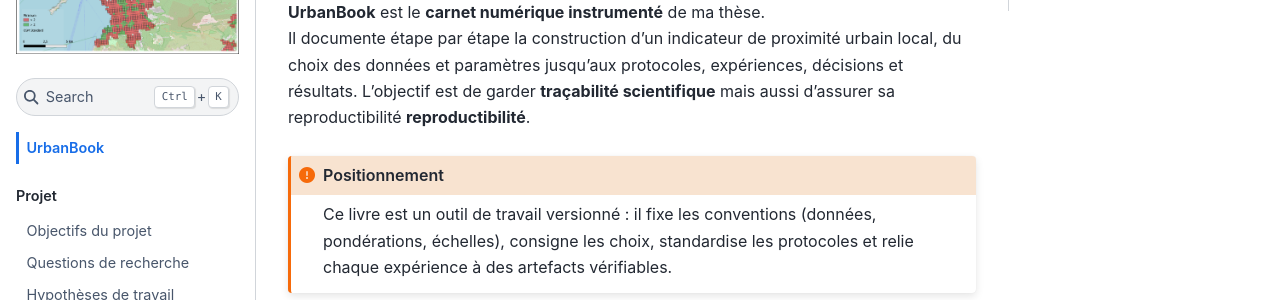
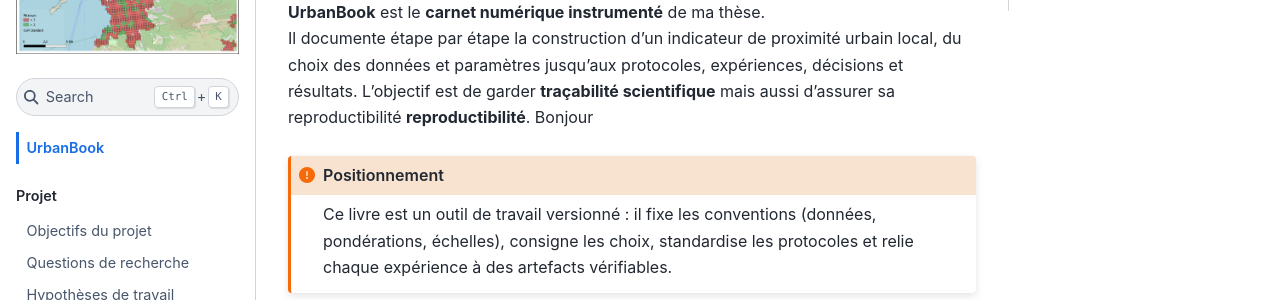
Before and after one commit to techByHazim/UrbanBook, a Jupyter Book: the page built from intro.md, in a window 1280 px wide and 900 px high. Shown: the part 136-436 px from the top of the window. Built offline with Jupyter Book 1.0.4 settings and Sphinx 7.4.7 and the Sphinx Book theme 1.1.4, drawn with Linux system fonts in a browser that asks for light colours; pages that are not in the unit, such as notebooks, are missing from menus.

Commit message:
Mise à jour intro

````diff
--- a/intro.md
+++ b/intro.md
@@ -13,7 +13,7 @@ kernelspec:
 # UrbanBook
 
 **UrbanBook** est le **carnet numérique instrumenté** de ma thèse.
-Il documente étape par étape la construction d’un indicateur de proximité urbain local, du choix des données et paramètres jusqu’aux protocoles, expériences, décisions et résultats. L’objectif est de garder **traçabilité scientifique** mais aussi d'assurer sa reproductibilité **reproductibilité**.
+Il documente étape par étape la construction d’un indicateur de proximité urbain local, du choix des données et paramètres jusqu’aux protocoles, expériences, décisions et résultats. L’objectif est de garder **traçabilité scientifique** mais aussi d'assurer sa reproductibilité **reproductibilité**. Bonjour
 
 ```{admonition} Positionnement
 :class: important
````
Also changed, not shown: 10_Donnees/pedestrian_roads.md (+1 -1 lines).
